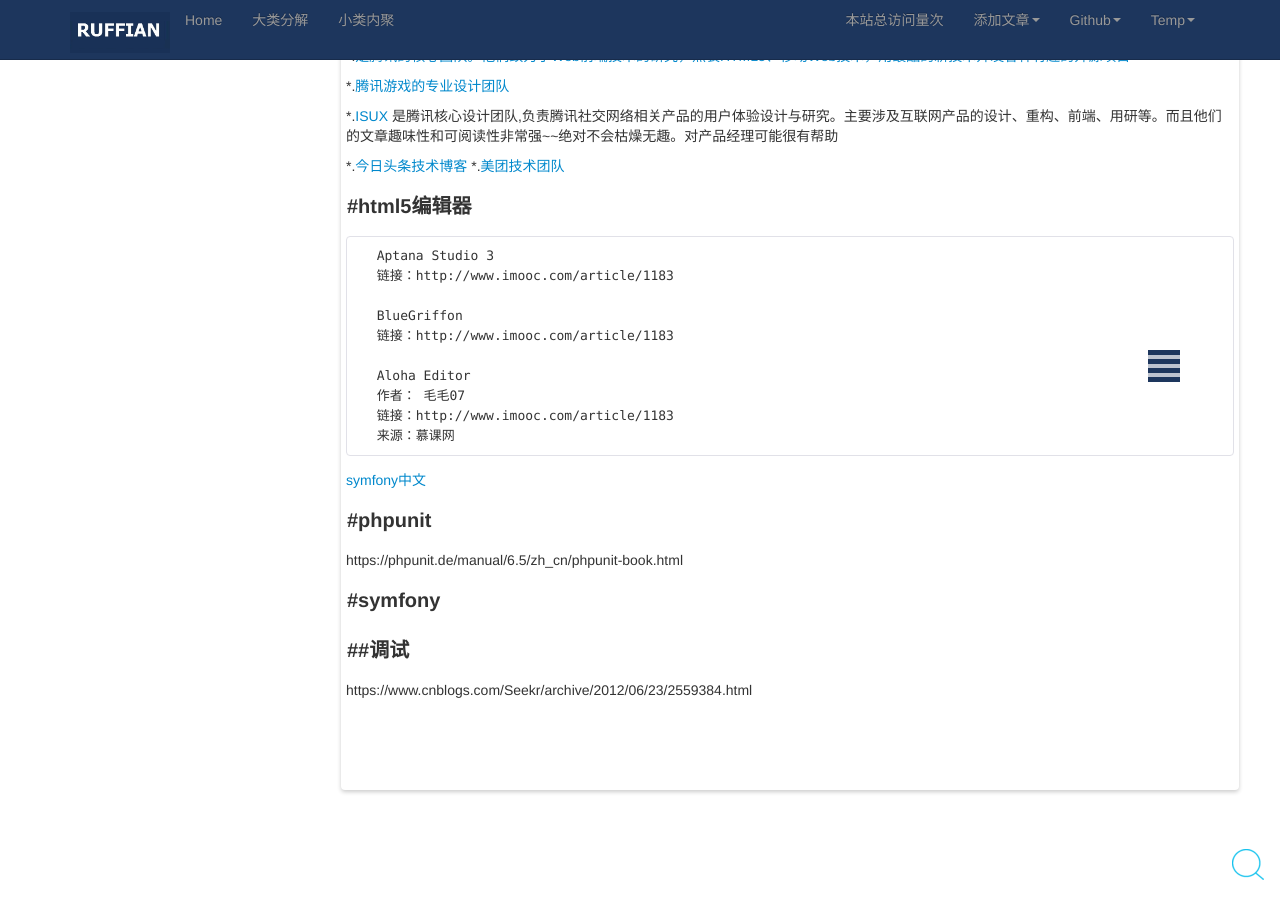
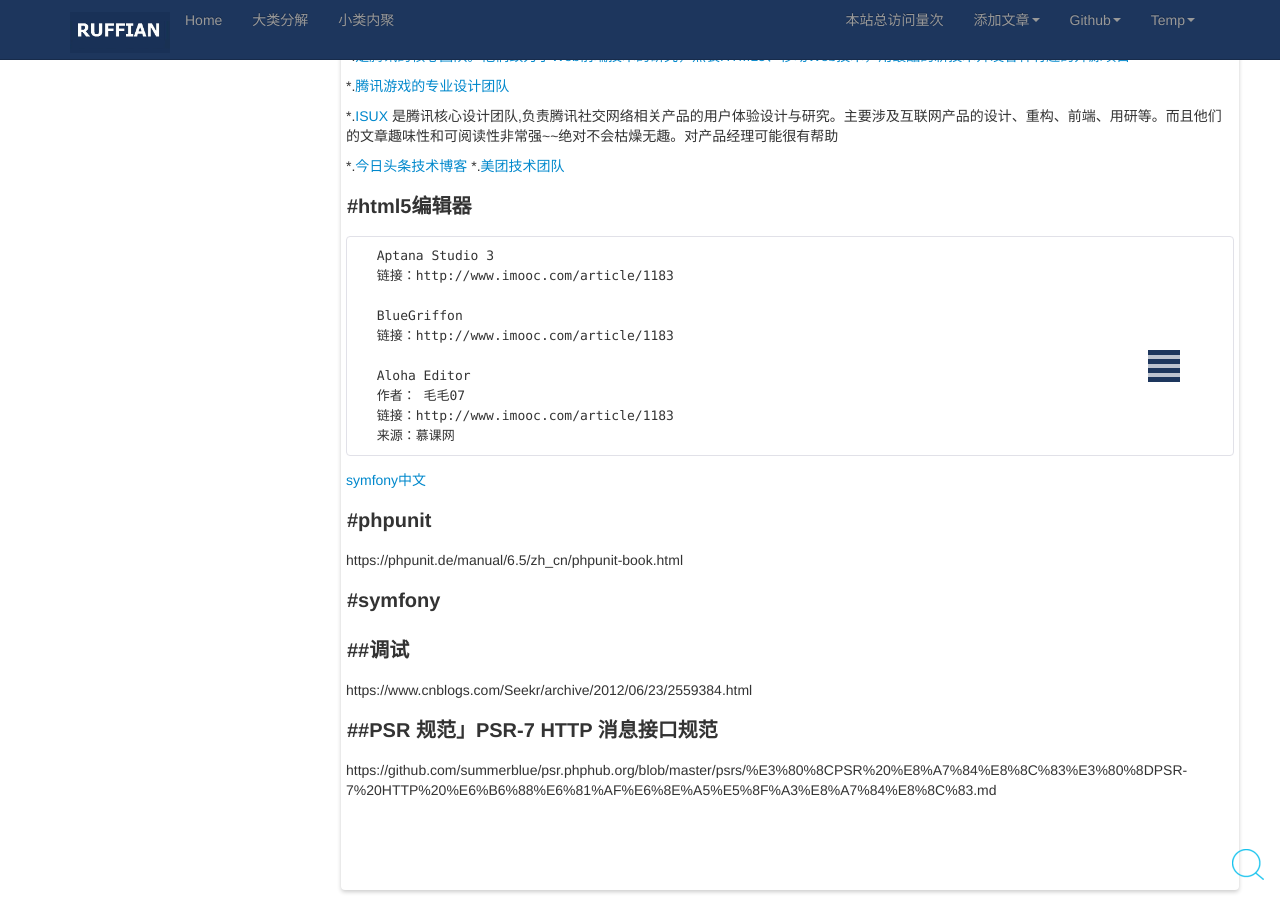
Before and after one commit to ruffiant/weibo, a Jekyll site: the page built from _posts/2017-11-20-site_collection.md, in a window 1280 px wide and 900 px high, scrolled down 587 px. Built offline with Jekyll 4.4.1, drawn with Linux system fonts in a browser that asks for light colours; nearby versions of some CDN libraries; comment, search, counter and statistics services are not loaded; a file with an impossible date is left out; before the commit the page ends 1387 px from its top, so only the background shows below that.

Commit message:
2017-11-20-site_collection.md

```diff
--- a/_posts/2017-11-20-site_collection.md
+++ b/_posts/2017-11-20-site_collection.md
@@ -57,3 +57,8 @@ https://phpunit.de/manual/6.5/zh_cn/phpunit-book.html
 ===============
 
 https://www.cnblogs.com/Seekr/archive/2012/06/23/2559384.html
+
+
+##PSR 规范」PSR-7 HTTP 消息接口规范
+===============
+https://github.com/summerblue/psr.phphub.org/blob/master/psrs/%E3%80%8CPSR%20%E8%A7%84%E8%8C%83%E3%80%8DPSR-7%20HTTP%20%E6%B6%88%E6%81%AF%E6%8E%A5%E5%8F%A3%E8%A7%84%E8%8C%83.md
```
